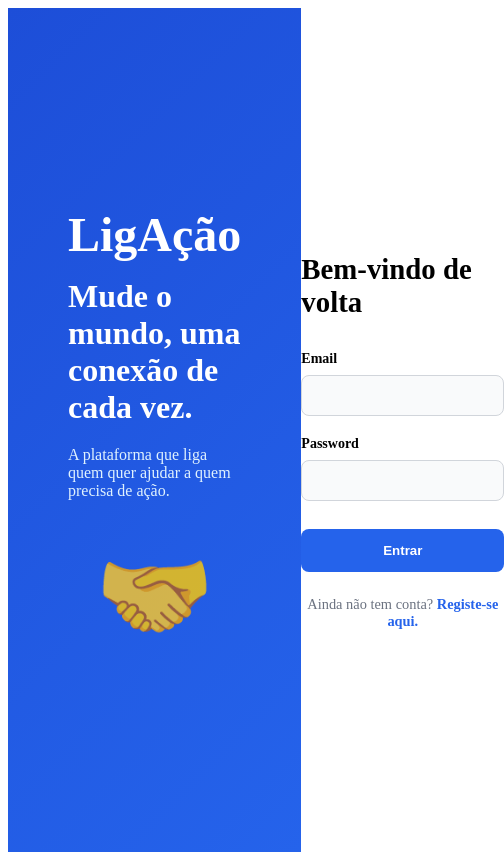
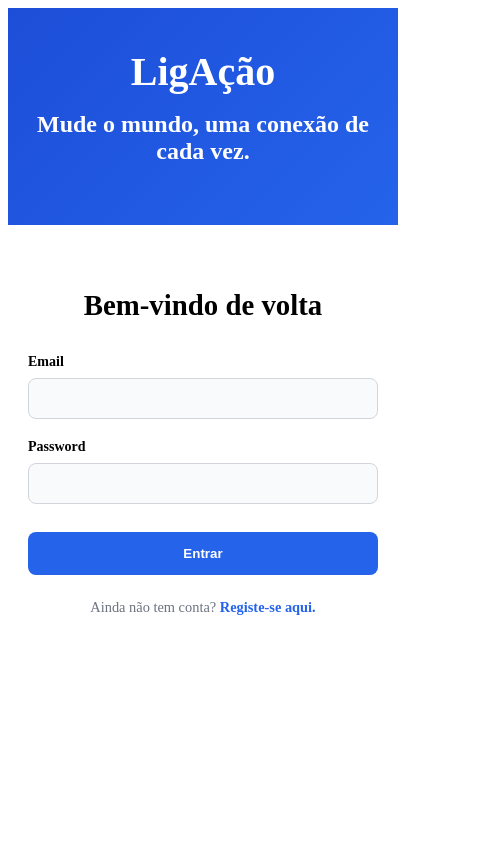
Before and after one commit to ruipsl95/Ligacao, a React (Vite) app in the folder frontend/: page /login in a window 390 px wide. Shown: the whole page, 504 px wide, since content can reach past the window. Built offline with nearby package versions, Linux system fonts and the light colour scheme.

Commit message:
Adaptação do login a mobile

```diff
--- a/frontend/src/views/Login.jsx
+++ b/frontend/src/views/Login.jsx
@@ -6,8 +6,18 @@ export default function Login({ setUtilizador }) {
   const [password, setPassword] = useState('');
   const [mensagem, setMensagem] = useState({ texto: '', tipo: '' });
 
+  // NOVO: Estado que deteta se o ecrã é de telemóvel (mobile)
+  const [isMobile, setIsMobile] = useState(window.innerWidth <= 768);
+
   const navigate = useNavigate();
   const location = useLocation();
+
+  // NOVO: Listener que atualiza o estado quando a janela muda de tamanho
+  useEffect(() => {
+    const handleResize = () => setIsMobile(window.innerWidth <= 768);
+    window.addEventListener('resize', handleResize);
+    return () => window.removeEventListener('resize', handleResize);
+  }, []);
 
   useEffect(() => {
     if (location.state && location.state.mensagemSucesso) {
@@ -47,21 +57,39 @@ export default function Login({ setUtilizador }) {
   };
 
   return (
-    <div style={styles.page}>
-      {/* Lado Esquerdo - Hero Completo */}
-      <div style={styles.heroSide}>
-        <div style={styles.heroContent}>
-          <h1 style={styles.logo}>Lig<span style={styles.logoAccent}>Ação</span></h1>
-          <p style={styles.heroTagline}>Mude o mundo, uma conexão de cada vez.</p>
-          <p style={styles.heroDescription}>A plataforma que liga quem quer ajudar a quem precisa de ação.</p>
-          <div style={styles.heroIcon}>🤝</div>
+    // ADAPTADO: Muda de row para column se for mobile
+    <div style={{ ...styles.page, flexDirection: isMobile ? 'column' : 'row' }}>
+
+      {/* Lado Esquerdo - Hero */}
+      <div style={{
+        ...styles.heroSide,
+        flex: isMobile ? 'none' : '1 1 55%',
+        padding: isMobile ? '40px 20px' : '60px',
+        textAlign: isMobile ? 'center' : 'left'
+      }}>
+        <div style={{ ...styles.heroContent, margin: isMobile ? '0 auto' : '0' }}>
+          <h1 style={{ ...styles.logo, fontSize: isMobile ? '2.5rem' : '3rem' }}>Lig<span style={styles.logoAccent}>Ação</span></h1>
+          <p style={{ ...styles.heroTagline, fontSize: isMobile ? '1.5rem' : '2rem' }}>Mude o mundo, uma conexão de cada vez.</p>
+
+          {/* Esconde a descrição extra e o ícone no telemóvel para poupar espaço */}
+          {!isMobile && (
+            <>
+              <p style={styles.heroDescription}>A plataforma que liga quem quer ajudar a quem precisa de ação.</p>
+              <div style={styles.heroIcon}>🤝</div>
+            </>
+          )}
         </div>
       </div>
 
       {/* Lado Direito - Formulário */}
-      <div style={styles.formSide}>
+      <div style={{
+        ...styles.formSide,
+        flex: isMobile ? '1' : '1 1 45%',
+        padding: isMobile ? '40px 20px' : '0',
+        alignItems: isMobile ? 'flex-start' : 'center'
+      }}>
         <div style={styles.formCard}>
-          <h2 style={styles.formTitle}>Bem-vindo de volta</h2>
+          <h2 style={{ ...styles.formTitle, textAlign: isMobile ? 'center' : 'left' }}>Bem-vindo de volta</h2>
 
           {mensagem.texto && (
             <div style={{ ...styles.message, backgroundColor: mensagem.tipo === 'sucesso' ? '#dcfce7' : '#fee2e2', color: mensagem.tipo === 'sucesso' ? '#166534' : '#991b1b' }}>
@@ -91,16 +119,17 @@ export default function Login({ setUtilizador }) {
   );
 }
 
+// ADAPTADO: Substitui 'height' por 'minHeight' para o telemóvel conseguir fazer scroll se precisar
 export const styles = {
-  page: { display: 'flex', width: '100vw', height: '100vh', backgroundColor: '#f9fafb', margin: 0, padding: 0 },
-  heroSide: { flex: '1 1 55%', background: 'linear-gradient(135deg, #1d4ed8 0%, #2563eb 100%)', display: 'flex', justifyContent: 'center', alignItems: 'center', color: 'white', padding: '60px' },
+  page: { display: 'flex', width: '100vw', minHeight: '100vh', backgroundColor: '#f9fafb', margin: 0, padding: 0 },
+  heroSide: { background: 'linear-gradient(135deg, #1d4ed8 0%, #2563eb 100%)', display: 'flex', justifyContent: 'center', alignItems: 'center', color: 'white' },
   heroContent: { maxWidth: '500px' },
-  logo: { fontSize: '3rem', fontWeight: '800', margin: '0 0 16px 0' },
+  logo: { fontWeight: '800', margin: '0 0 16px 0' },
   logoAccent: { color: '#ffffff' },
-  heroTagline: { fontSize: '2rem', fontWeight: '700', margin: '0 0 20px 0' },
+  heroTagline: { fontWeight: '700', margin: '0 0 20px 0' },
   heroDescription: { fontSize: '1rem', color: '#e0f2fe', margin: '0 0 40px 0' },
   heroIcon: { fontSize: '6rem', textAlign: 'center', opacity: '0.8' },
-  formSide: { flex: '1 1 45%', display: 'flex', justifyContent: 'center', alignItems: 'center', backgroundColor: 'white' },
+  formSide: { display: 'flex', justifyContent: 'center', backgroundColor: 'white' },
   formCard: { width: '100%', maxWidth: '400px' },
   formTitle: { fontSize: '1.8rem', fontWeight: '700', marginBottom: '32px' },
   form: { display: 'flex', flexDirection: 'column', gap: '20px' },
```
